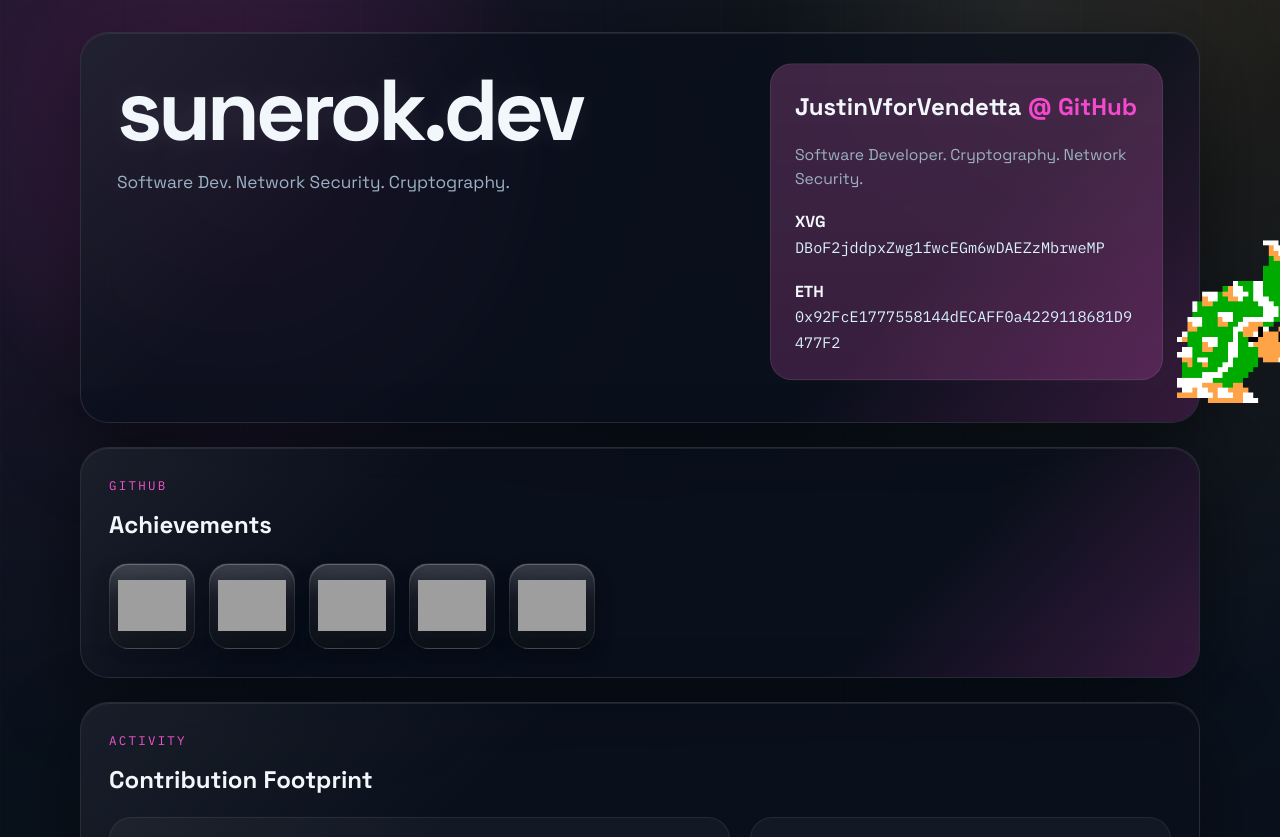
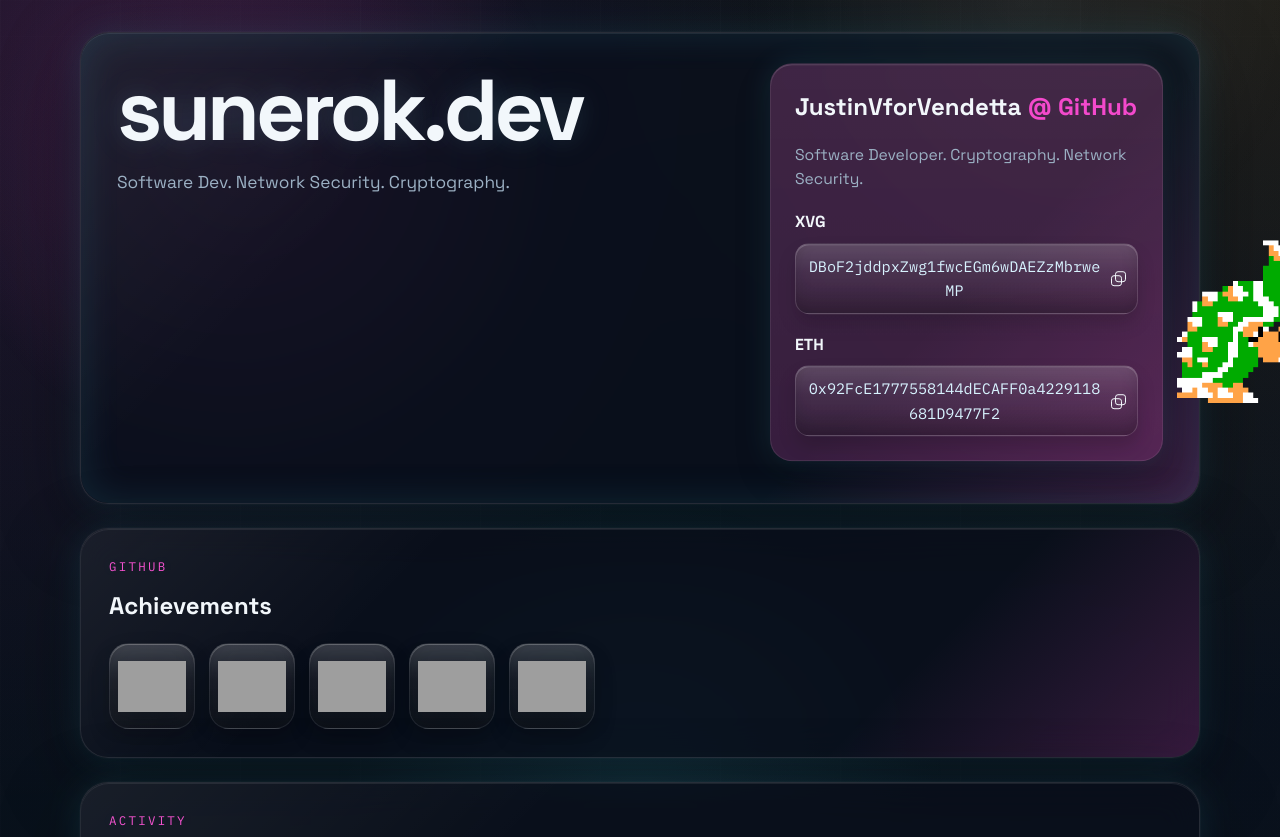
Before and after one commit to justinvforvendetta/sunerok.dev, a PHP site: page / in a window 1280 px wide. Shown: the top 837 px of the page. Run offline with PHP 8.4, Linux system fonts and the light colour scheme; a map, chart or similar area stays blank; grey boxes are pictures that could not be loaded.

Commit message:
Add wallet copy interactions and glow polish

```diff
--- a/assets/styles.css
+++ b/assets/styles.css
@@ -13,6 +13,8 @@
   --theme-accent: hsl(190 88% 62%);
   --theme-accent-soft: hsla(190 88% 62% / 0.18);
   --theme-accent-strong: hsla(190 88% 62% / 0.35);
+  --theme-accent-glow: hsla(190 88% 62% / 0.5);
+  --theme-accent-faint: hsla(190 88% 62% / 0.12);
   --bg-base: #09111b;
   --bg-elevated: rgba(10, 16, 27, 0.74);
   --bg-border: rgba(255, 255, 255, 0.12);
@@ -62,7 +64,8 @@ body::before {
   pointer-events: none;
   background:
     radial-gradient(circle at 20% 20%, var(--theme-accent-soft), transparent 26%),
-    radial-gradient(circle at 80% 0%, rgba(255, 255, 255, 0.06), transparent 22%);
+    radial-gradient(circle at 80% 0%, rgba(255, 255, 255, 0.06), transparent 22%),
+    radial-gradient(circle at 50% 100%, var(--theme-accent-faint), transparent 30%);
 }
 
 body::after {
@@ -97,6 +100,10 @@ code {
   word-break: break-all;
 }
 
+button {
+  font: inherit;
+}
+
 .wrapper {
   position: relative;
   z-index: 2;
@@ -113,7 +120,10 @@ code {
   border-radius: 28px;
   background: var(--bg-elevated);
   backdrop-filter: blur(18px);
-  box-shadow: var(--shadow-lg);
+  box-shadow:
+    0 0 0 1px rgba(255, 255, 255, 0.02),
+    0 0 34px var(--theme-accent-faint),
+    var(--shadow-lg);
   overflow: hidden;
   animation: panel-rise 720ms ease both;
 }
@@ -145,6 +155,12 @@ code {
   padding: 36px;
 }
 
+.hero-panel::after {
+  box-shadow:
+    inset 0 1px 0 rgba(255, 255, 255, 0.08),
+    inset 0 0 40px var(--theme-accent-faint);
+}
+
 .hero-copy,
 .identity-card,
 .chart-card,
@@ -161,6 +177,7 @@ code {
   letter-spacing: 0.18em;
   text-transform: uppercase;
   color: var(--theme-accent);
+  text-shadow: 0 0 16px var(--theme-accent-faint);
 }
 
 .site-title {
@@ -168,7 +185,9 @@ code {
   font-size: clamp(2.8rem, 8vw, 5.4rem);
   line-height: 0.95;
   letter-spacing: -0.05em;
-  text-shadow: 0 0 26px rgba(255, 255, 255, 0.08);
+  text-shadow:
+    0 0 26px rgba(255, 255, 255, 0.08),
+    0 0 38px var(--theme-accent-faint);
 }
 
 .hero-lead,
@@ -191,6 +210,10 @@ code {
     linear-gradient(180deg, rgba(255, 255, 255, 0.05), rgba(255, 255, 255, 0.02)),
     var(--theme-accent-soft);
   border: 1px solid rgba(255, 255, 255, 0.08);
+  box-shadow:
+    inset 0 1px 0 rgba(255, 255, 255, 0.16),
+    0 0 28px var(--theme-accent-faint),
+    0 18px 36px rgba(0, 0, 0, 0.2);
   animation: float-card 6s ease-in-out infinite;
 }
 
@@ -218,6 +241,115 @@ code {
   margin-bottom: 0;
 }
 
+.copy-address {
+  position: relative;
+  display: inline-flex;
+  align-items: center;
+  gap: 10px;
+  margin-top: 8px;
+  padding: 10px 12px;
+  border: 1px solid rgba(255, 255, 255, 0.12);
+  border-radius: 14px;
+  background:
+    linear-gradient(180deg, rgba(255, 255, 255, 0.16), rgba(255, 255, 255, 0.04) 42%, rgba(0, 0, 0, 0.14)),
+    rgba(255, 255, 255, 0.03);
+  box-shadow:
+    inset 0 1px 0 rgba(255, 255, 255, 0.2),
+    inset 0 -10px 16px rgba(0, 0, 0, 0.16),
+    0 10px 18px rgba(0, 0, 0, 0.15);
+  color: inherit;
+  cursor: pointer;
+  transition: transform 180ms ease, border-color 180ms ease, box-shadow 180ms ease, background 180ms ease;
+}
+
+.copy-address:hover {
+  transform: translateY(-2px);
+  border-color: var(--theme-accent);
+  background:
+    linear-gradient(180deg, rgba(255, 255, 255, 0.28), rgba(255, 255, 255, 0.08) 40%, rgba(0, 0, 0, 0.18)),
+    var(--theme-accent-soft);
+  box-shadow:
+    inset 0 1px 0 rgba(255, 255, 255, 0.3),
+    inset 0 -12px 18px rgba(0, 0, 0, 0.14),
+    0 0 24px var(--theme-accent-soft),
+    0 16px 24px rgba(0, 0, 0, 0.22);
+}
+
+.copy-address:focus-visible {
+  outline: 2px solid var(--theme-accent);
+  outline-offset: 3px;
+}
+
+.copy-address code {
+  color: #d8f3ff;
+}
+
+.copy-bubble {
+  position: absolute;
+  top: -12px;
+  right: 10px;
+  padding: 4px 8px;
+  border-radius: 999px;
+  background: rgba(8, 14, 24, 0.92);
+  border: 1px solid rgba(255, 255, 255, 0.14);
+  color: var(--text-main);
+  font-family: "IBM Plex Mono", monospace;
+  font-size: 0.68rem;
+  letter-spacing: 0.04em;
+  white-space: nowrap;
+  opacity: 0;
+  transform: translateY(6px) scale(0.96);
+  pointer-events: none;
+  box-shadow:
+    0 0 18px var(--theme-accent-soft),
+    0 10px 18px rgba(0, 0, 0, 0.22);
+  transition: opacity 160ms ease, transform 160ms ease;
+}
+
+.copy-icon {
+  position: relative;
+  width: 14px;
+  height: 14px;
+  flex: 0 0 14px;
+}
+
+.copy-icon::before,
+.copy-icon::after {
+  content: "";
+  position: absolute;
+  border: 1.5px solid currentColor;
+  border-radius: 3px;
+  background: rgba(255, 255, 255, 0.04);
+}
+
+.copy-icon::before {
+  width: 9px;
+  height: 9px;
+  top: 0;
+  left: 4px;
+}
+
+.copy-icon::after {
+  width: 9px;
+  height: 9px;
+  top: 4px;
+  left: 0;
+}
+
+.copy-address.copied {
+  border-color: var(--theme-accent);
+  box-shadow:
+    inset 0 1px 0 rgba(255, 255, 255, 0.3),
+    inset 0 -12px 18px rgba(0, 0, 0, 0.14),
+    0 0 28px var(--theme-accent-glow),
+    0 16px 24px rgba(0, 0, 0, 0.22);
+}
+
+.copy-address.copied .copy-bubble {
+  opacity: 1;
+  transform: translateY(0) scale(1);
+}
+
 .section-heading {
   margin-bottom: 18px;
 }
@@ -225,6 +357,10 @@ code {
 .section-heading h2,
 .repo-card h3 {
   margin: 0;
+}
+
+.section-heading h2 a:hover {
+  text-shadow: 0 0 18px var(--theme-accent-faint);
 }
 
 .achievements {
@@ -293,6 +429,7 @@ code {
   border-radius: 22px;
   background: rgba(255, 255, 255, 0.04);
   border: 1px solid rgba(255, 255, 255, 0.08);
+  box-shadow: inset 0 1px 0 rgba(255, 255, 255, 0.05);
 }
 
 .chart-card img {
--- a/index.html
+++ b/index.html
@@ -22,11 +22,19 @@
       <p class="identity-subtitle">Software Developer. Cryptography. Network Security.</p>
       <p class="crypto-addresses">
         <strong>XVG</strong><br>
-        <code>DBoF2jddpxZwg1fwcEGm6wDAEZzMbrweMP</code>
+        <button class="copy-address" data-copy-value="DBoF2jddpxZwg1fwcEGm6wDAEZzMbrweMP" aria-label="Copy XVG address">
+          <code>DBoF2jddpxZwg1fwcEGm6wDAEZzMbrweMP</code>
+          <span class="copy-icon" aria-hidden="true"></span>
+          <span class="copy-bubble" aria-hidden="true">Copied</span>
+        </button>
       </p>
       <p class="crypto-addresses">
         <strong>ETH</strong><br>
-        <code>0x92FcE1777558144dECAFF0a4229118681D9477F2</code>
+        <button class="copy-address" data-copy-value="0x92FcE1777558144dECAFF0a4229118681D9477F2" aria-label="Copy ETH address">
+          <code>0x92FcE1777558144dECAFF0a4229118681D9477F2</code>
+          <span class="copy-icon" aria-hidden="true"></span>
+          <span class="copy-bubble" aria-hidden="true">Copied</span>
+        </button>
       </p>
     </div>
   </header>
@@ -127,7 +135,34 @@ function applyThemeColors() {
     document.documentElement.style.setProperty('--theme-accent-soft', `hsla(${hue} 88% 62% / 0.18)`);
     document.documentElement.style.setProperty('--theme-accent-strong', `hsla(${hue} 88% 62% / 0.35)`);
 }
+
+async function copyAddress(button) {
+    const value = button.dataset.copyValue;
+    if (!value) return;
+
+    try {
+        await navigator.clipboard.writeText(value);
+    } catch (error) {
+        const input = document.createElement('input');
+        input.value = value;
+        document.body.appendChild(input);
+        input.select();
+        document.execCommand('copy');
+        input.remove();
+    }
+
+    button.classList.add('copied');
+    clearTimeout(button._copyTimeout);
+    button._copyTimeout = setTimeout(() => {
+        button.classList.remove('copied');
+    }, 1400);
+}
+
 applyThemeColors();
+
+document.querySelectorAll('.copy-address').forEach((button) => {
+    button.addEventListener('click', () => copyAddress(button));
+});
 </script>
 
 </body>
```
